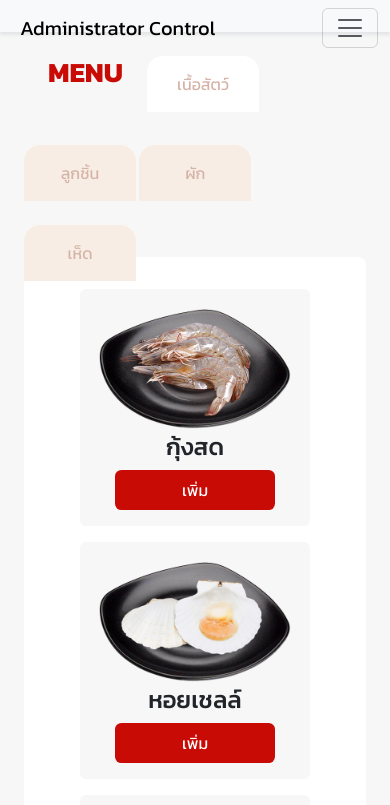
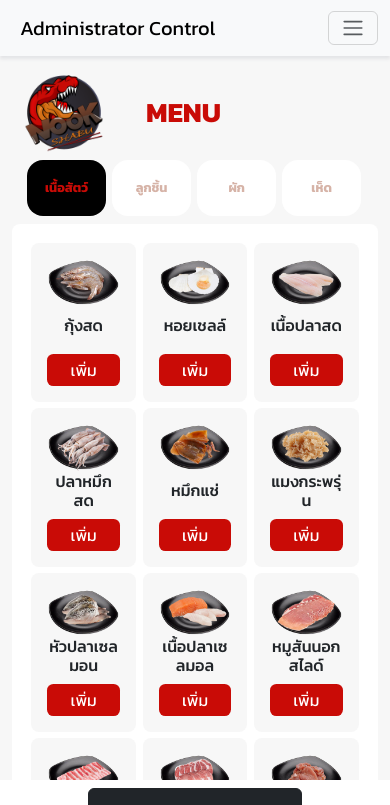
Before and after one commit to JakkritThinwongyod/my-jakkrit, a React (Create React App) app in the folder my-react-app/: page / in a window 390 px wide. Shown: the top 805 px of the page. Built offline with nearby package versions, Linux system fonts and the light colour scheme.

Commit message:
Update Mobile Screen

```diff
--- a/my-react-app/src/App.css
+++ b/my-react-app/src/App.css
@@ -1,13 +1,15 @@
 @import url('https://fonts.googleapis.com/css2?family=Kanit:wght@100;200;300;400;500;600;700;800;900&display=swap');
 
-*{
+* {
   font-family: 'Kanit', sans-serif;
+  font-size: 16px;
 }
 
-.app{
+.app {
   margin: 0;
 }
-:root{
+
+:root {
   /* ---color--- */
   --color-01: #F7F7F7;
   --color-02: #F7EDE4;
@@ -17,6 +19,7 @@
   --color-text-light: #FFFFFF;
   --color-text-dark: #000000;
 }
+
 h1 {
   display: block;
   font-size: 2em;
@@ -26,6 +29,7 @@ h1 {
   margin-right: 0;
   font-weight: bold;
 }
+
 h2 {
   display: block;
   font-size: 1.5em;
@@ -35,6 +39,7 @@ h2 {
   margin-right: 0;
   font-weight: bold;
 }
+
 h3 {
   display: block;
   font-size: 1.17em;
@@ -44,6 +49,7 @@ h3 {
   margin-right: 0;
   font-weight: bold;
 }
+
 h4 {
   display: block;
   font-size: 1em;
@@ -53,6 +59,7 @@ h4 {
   margin-right: 0;
   font-weight: bold;
 }
+
 h5 {
   display: block;
   font-size: .83em;
@@ -62,6 +69,7 @@ h5 {
   margin-right: 0;
   font-weight: bold;
 }
+
 h6 {
   display: block;
   font-size: .67em;
@@ -71,7 +79,15 @@ h6 {
   margin-right: 0;
   font-weight: bold;
 }
-.nav-items{
+/* --------------------------------------------- */
+.mobile-show {
+  display: none;
+}
+.desktop-show{
+  display: block;
+}
+
+.nav-items {
   margin-top: 1.5rem;
   margin-right: 0.2rem;
   height: 3.5rem;
@@ -82,28 +98,69 @@ h6 {
   justify-content: center;
   align-items: center;
 }
-.nav-items:hover{
-  background-color: var(--color-bg);
-}
-.active-tab{
+
+.active-items {
   background-color: var(--color-bg);
   color: var(--color-04);
 }
-.btn-add-order{
-  width: 10rem;
-  height: 2.5rem;
+
+.food-content {
+  min-height: 55rem;
+}
+
+.btn-add-order {
+  width: 100%;
+  height: 2rem;
   border: none;
   border-radius: 0.4rem;
   background-color: var(--color-04);
   color: var(--color-text-light);
 }
-.btn-add-order:hover{
+
+.btn-add-order:hover {
   background-color: #f50d05;
-  font-size: 1.1rem;
 }
-.card-food{
-  width: 14.375rem;
-  margin: 0.5rem;
-  border: none;
-  background-color: var(--color-01);
+
+
+@media (min-width: 768px) {
+  .nav-items:hover {
+    background-color: var(--color-bg);
+  }
+
 }
+
+/* ใหญ่ไม่เกิน 768 */
+@media (max-width: 768px) {
+  * {
+    outline: none;
+  }
+
+  .mobile-show {
+    display: block;
+  }
+  .desktop-show{
+    display: none;
+  }
+
+  .food-content {
+    min-height: 10rem;
+  }
+  .nav-items {
+    margin: 0.5rem 0.2rem 0.5rem 0.2rem;
+    width: 23%;
+    padding: 0rem;
+    height: 3.5rem;
+    background-color: var(--color-bg);
+    border-radius: 1rem ;
+    display: flex;
+    justify-content: center;
+    align-items: center;
+    font-size: 0.8rem;
+    font-weight: 700;
+  }
+
+  .active-items {
+    background-color: var(--color-text-dark);
+  }
+
+}
--- a/my-react-app/src/Projects/navbar.js
+++ b/my-react-app/src/Projects/navbar.js
@@ -5,19 +5,11 @@ import { Container, Nav, Navbar, Offcanvas } from 'react-bootstrap';
 const Navbars = () => {
   return (
     <>
-      <Navbar bg="light" expand="md"
-        style={{
-          height: '2rem',
-          boxShadow: 'rgba(149, 157, 165, 0.2) 0em 0.2rem 0.2rem'
-        }}>
+      <Navbar bg="light" expand="md" style={{ boxShadow: 'rgba(149, 157, 165, 0.2) 0em 0.2rem 0.2rem' }}>
         <Container fluid>
-          <Navbar.Brand href="/" style={{ paddingLeft: '0.5rem' }}>Administrator Control</Navbar.Brand>
+          <Navbar.Brand href="/" style={{ paddingLeft: '0.5rem' }} className="mobile-none">Administrator Control</Navbar.Brand>
           <Navbar.Toggle aria-controls={`offcanvasNavbar-expand-md`} />
-          <Navbar.Offcanvas
-            id={`offcanvasNavbar-expand-md`}
-            aria-labelledby={`offcanvasNavbarLabel-expand-md`}
-            placement="end"
-          >
+          <Navbar.Offcanvas id={`offcanvasNavbar-expand-md`} aria-labelledby={`offcanvasNavbarLabel-expand-md`} placement="end">
             <Offcanvas.Header closeButton>
               <Offcanvas.Title id={`offcanvasNavbarLabel-expand-md`}>
                 Menu
--- a/my-react-app/src/Projects/nookShabu/NsAdmin.js
+++ b/my-react-app/src/Projects/nookShabu/NsAdmin.js
@@ -2,6 +2,7 @@ const NsAdmin =()=>{
     return(
         <>
         <h1>Admin</h1>
+        <p>Coming soon</p>
         <p>Admin Component</p>
         </>
     )
--- a/my-react-app/src/Projects/nookShabu/NsCustomer.js
+++ b/my-react-app/src/Projects/nookShabu/NsCustomer.js
@@ -1,8 +1,10 @@
-import { Tab, Nav, Row, Col, Container } from 'react-bootstrap';
+import { Tab, Nav, Row, Col, Container, Image, Button } from 'react-bootstrap';
 import DataFoods from "./Data/DataFoods";
 import { useState, useEffect } from 'react';
 import Foods from './components/Foods';
 import Order from './components/Order';
+import ImgLogo from './image/Logo-Nook-Shabu-200x200.png'
+import { Route } from 'react-router-dom';
 
 const NsCustomer = () => {
     const [key, setKey] = useState("Meat");
@@ -30,38 +32,45 @@ const NsCustomer = () => {
 
     return (
         <>
-            <Container fluid style={{ minHeight:'56rem',backgroundColor: "var(--color-01)" }}>
+            <Container fluid style={{ minHeight: '56rem', backgroundColor: 'var(--color-01)', paddingBottom: '2rem' }}>
                 <Row>
-                    <Col xxl={10} style={{ padding: '0rem 1.5rem', }} >
+                    <Col xxs={12} xs={12} sm={12} md={12} lg={12} xl={10} xxl={10} style={{ padding: '0rem 1.5rem', }} >
                         <Tab.Container activeKey={key} onSelect={(e) => changeFoods(e)}>
+                            <Row style={{ marginTop: '1rem' }}>
+                                <Col xxs={12} xs={12} sm={12} md={1} lg={1} xl={1} xxl={1}>
                                     <Row>
-                                <Col>
+                                        <Col xxs={4} xs={4} sm={4} md={4} lg={0} xl={0} xxl={0}>
+                                            <Image src={ImgLogo} style={{ width: '5rem', height: '5rem' }} className='mobile-show' />
+                                        </Col>
+                                        <Col xxs={4} xs={4} sm={4} md={4} lg={12} xl={12} xxl={12}>
+                                            <h1 style={{ color: 'var(--color-04)', paddingTop: '1.5rem', fontWeight: '700' }}>MENU</h1>
+                                        </Col>
+                                        <Col xxs={4} xs={4} sm={4} md={4} lg={0} xl={0} xxl={0}>
+                                        </Col>
+                                    </Row>
+                                </Col>
+                                <Col xxs={12} xs={12} sm={12} md={11} lg={11} xl={11} xxl={11}>
                                     <Nav>
-                                        <h1 style={{ color: 'var(--color-04)', padding: '1.5rem 1.5rem 1.5rem 1.5rem', fontWeight: '700' }}>MENU</h1>
-                                        <Nav.Item className={key === 'Meat' ? 'nav-items active-tab' : 'nav-items'}>
-                                            <Nav.Link eventKey="Meat" style={{ color: 'var(--color-03)' }}>เนื้อสัตว์</Nav.Link>
+                                        <Nav.Item className={key === 'Meat' ? 'nav-items active-items' : 'nav-items'}>
+                                            <Nav.Link eventKey="Meat" style={key === 'Meat' ? { color: 'var(--color-04)' } : { color: 'var(--color-03)' }}>เนื้อสัตว์</Nav.Link>
                                         </Nav.Item>
-                                        <Nav.Item className={key === 'MeatBall' ? 'nav-items active-tab' : 'nav-items'}>
-                                            <Nav.Link eventKey="MeatBall" style={{ color: 'var(--color-03)' }}>ลูกชิ้น</Nav.Link>
+                                        <Nav.Item className={key === 'MeatBall' ? 'nav-items active-items' : 'nav-items'}>
+                                            <Nav.Link eventKey="MeatBall" style={key === 'MeatBall' ? { color: 'var(--color-04)' } : { color: 'var(--color-03)' }}>ลูกชิ้น</Nav.Link>
                                         </Nav.Item>
-                                        <Nav.Item className={key === 'Vegetable' ? 'nav-items active-tab' : 'nav-items'}>
-                                            <Nav.Link eventKey="Vegetable" style={{ color: 'var(--color-03)' }}>ผัก</Nav.Link>
+                                        <Nav.Item className={key === 'Vegetable' ? 'nav-items active-items' : 'nav-items'}>
+                                            <Nav.Link eventKey="Vegetable" style={key === 'Vegetable' ? { color: 'var(--color-04)' } : { color: 'var(--color-03)' }}>ผัก</Nav.Link>
                                         </Nav.Item>
-                                        <Nav.Item className={key === 'Mushroom' ? 'nav-items active-tab' : 'nav-items'}>
-                                            <Nav.Link eventKey="Mushroom" style={{ color: 'var(--color-03)' }}>เห็ด</Nav.Link>
+                                        <Nav.Item className={key === 'Mushroom' ? 'nav-items active-items' : 'nav-items'}>
+                                            <Nav.Link eventKey="Mushroom" style={key === 'Mushroom' ? { color: 'var(--color-04)' } : { color: 'var(--color-03)' }}>เห็ด</Nav.Link>
                                         </Nav.Item>
                                     </Nav>
-                                    <Tab.Content style={{
-                                        minHeight:'49rem',
-                                        backgroundColor: 'var(--color-bg)',
-                                        padding: '1.5rem',
-                                        marginTop: '-1.5rem',
-                                        marginBottom:'1.5rem',
-                                        borderRadius: '0.5rem'
-                                    }}>
+                                </Col>
+                            </Row>
+                            <Row>
+                                <Tab.Content className='food-content' style={{ backgroundColor: 'var(--color-bg)', padding: '1rem', marginBottom: '1.5rem', borderRadius: '0.5rem' }}>
                                     <Tab.Pane eventKey="Meat">
-                                            <Container fluid>
-                                                <Row style={{ display: 'flex', justifyContent: 'center', alignItems: 'center' }}>
+                                        <Container fluid >
+                                            <Row style={{ display: 'flex', justifyContent: 'flex-start' }} >
                                                 {foods.map((data, id) => {
                                                     return <Foods key={id} {...data} />
                                                 })}
@@ -70,7 +79,7 @@ const NsCustomer = () => {
                                     </Tab.Pane>
                                     <Tab.Pane eventKey="MeatBall">
                                         <Container fluid>
-                                                <Row style={{ display: 'flex', justifyContent: 'center', alignItems: 'center' }}>
+                                            <Row style={{ display: 'flex', justifyContent: 'flex-start' }}>
                                                 {foods.map((data, id) => {
                                                     return <Foods key={id} {...data} />
                                                 })}
@@ -79,7 +88,7 @@ const NsCustomer = () => {
                                     </Tab.Pane>
                                     <Tab.Pane eventKey="Vegetable">
                                         <Container fluid>
-                                                <Row style={{ display: 'flex', justifyContent: 'center', alignItems: 'center' }}>
+                                            <Row style={{ display: 'flex', justifyContent: 'flex-start' }}>
                                                 {foods.map((data, id) => {
                                                     return <Foods key={id} {...data} />
                                                 })}
@@ -88,7 +97,7 @@ const NsCustomer = () => {
                                     </Tab.Pane>
                                     <Tab.Pane eventKey="Mushroom">
                                         <Container fluid>
-                                                <Row style={{ display: 'flex', justifyContent: 'center', alignItems: 'center' }}>
+                                            <Row style={{ display: 'flex', justifyContent: 'flex-start' }}>
                                                 {foods.map((data, id) => {
                                                     return <Foods key={id} {...data} />
                                                 })}
@@ -96,12 +105,17 @@ const NsCustomer = () => {
                                         </Container>
                                     </Tab.Pane>
                                 </Tab.Content>
-                                </Col>
                             </Row>
                         </Tab.Container>
                     </Col>
-                    <Col xxl={2}>
+                    <Col sm={12} md={12} lg={12} xl={2} xxl={2} className='desktop-show'>
                         <Order />
+                    </Col>
+                    <Col className='mobile-show'>
+                        <div style={{ position: 'fixed', bottom: '0rem', right: '0', left: '0', height: '4rem',
+                         backgroundColor: 'var(--color-bg)', display: 'flex', justifyContent: 'center',alignItems:'center' }}>
+                            <Button variant='dark' style={{ padding: '0.5rem', width: '55%',height:'3rem',fontSize:'1.2rem' }}>รายการอาหาร</Button>
+                        </div>
                     </Col>
                 </Row>
             </Container>
--- a/my-react-app/src/Projects/nookShabu/NsKitchen.js
+++ b/my-react-app/src/Projects/nookShabu/NsKitchen.js
@@ -2,6 +2,7 @@ const NsKitcher =()=>{
     return(
         <>
         <h1>Kitchen</h1>
+        <p>Coming soon</p>
         <p>Kitchen Component</p>
         </>
     )
--- a/my-react-app/src/Projects/nookShabu/components/Foods.js
+++ b/my-react-app/src/Projects/nookShabu/components/Foods.js
@@ -1,16 +1,27 @@
-import { Card } from 'react-bootstrap';
+import { Card, Col } from 'react-bootstrap';
 
 const Foods = ({ title, image }) => {
     return (
-        <Card style={{ width: '14.375rem', margin: '0.5rem',border:'none',backgroundColor:'var(--color-01)' }}>
-            <Card.Body className='d-flex flex-column align-items-center'>
-                <Card.Img variant="top" style={{ width: '12.5rem', }} src={image} />
-                <Card.Title style={{ fontSize: '1.5rem' }} className='text-center'>
-                    {title}
-                </Card.Title>
-                <button className='btn-add-order'>เพิ่ม</button>
-            </Card.Body>
-        </Card>
+        <Col xxs={4} xs={4} sm={4} md={4} lg={3} xl={3} xxl={2} style={{ padding: '0.2rem' }}>
+            <Card style={{ border: 'none', margin: '0rem', padding: '0rem', width: '100%' }}>
+                <Card.Body
+                    style={{
+                        margin: '0rem',
+                        borderRadius: '0.5rem',
+                        backgroundColor: 'var(--color-01)',
+                        display: 'flex',
+                        flexDirection: 'column',
+                        alignItems: 'center'
+                    }}
+                >
+                    <Card.Img src={image} />
+                    <Card.Title style={{ fontSize: '1rem', height: '2.5rem', textAlign: 'center', display: 'flex', alignItems: 'center' }}>
+                        {title}
+                    </Card.Title>
+                    <button className='btn-add-order'>เพิ่ม</button>
+                </Card.Body>
+            </Card>
+        </Col>
     )
 }
 export default Foods;
```
Lines whose indentation alone changed are shown as unchanged.
